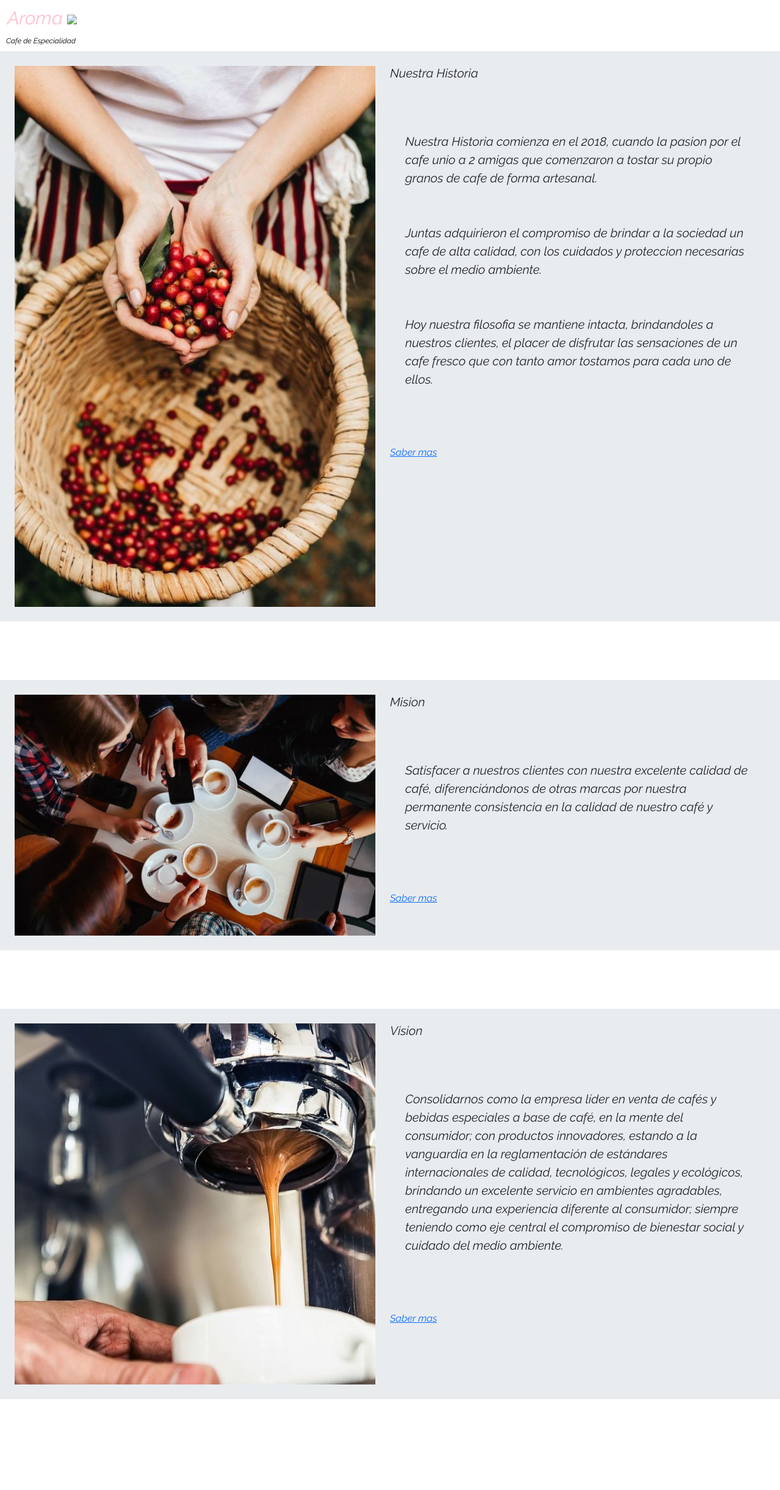
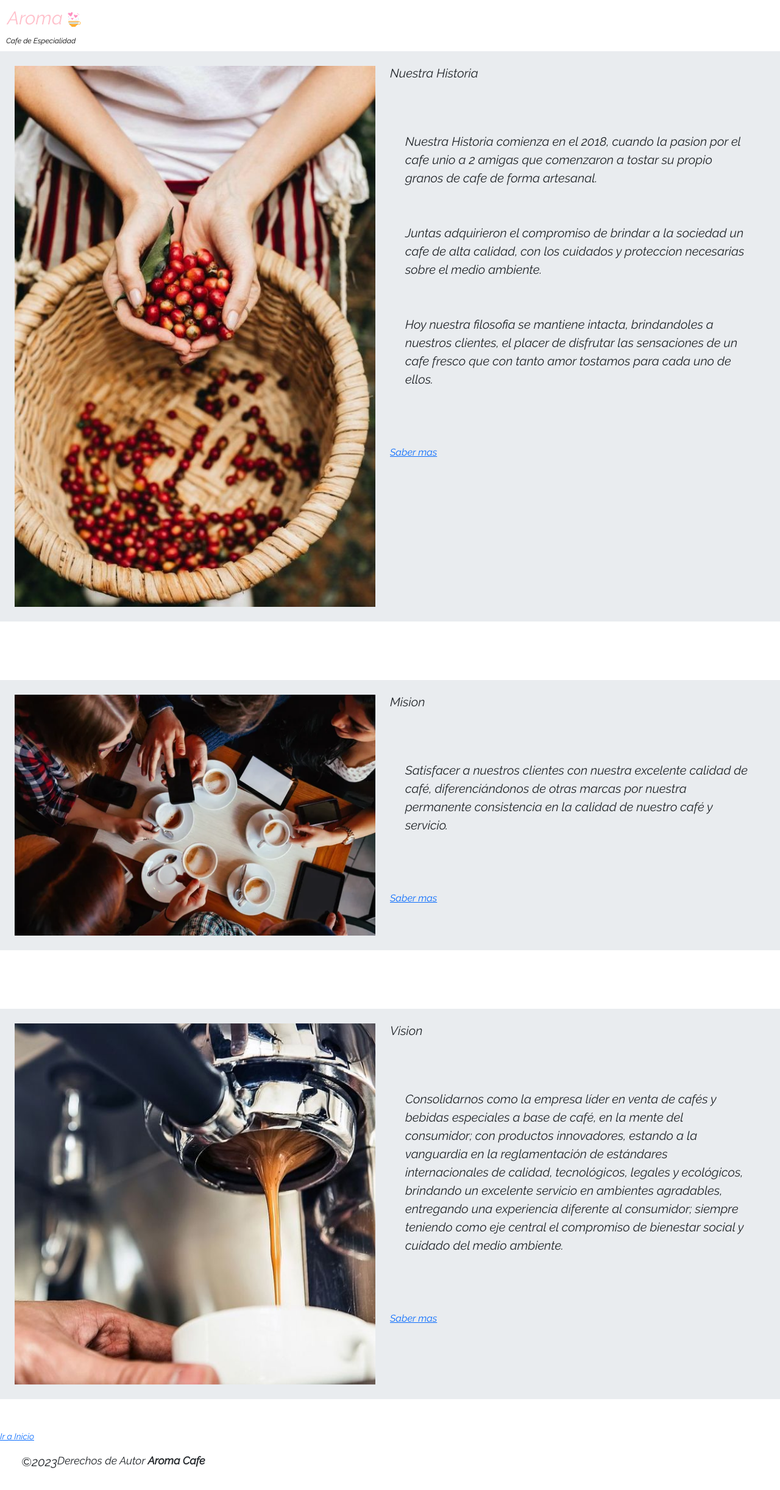
Before and after one commit to Mariavju/finalaromacafe, a plain HTML site: page nuestra historia.html in a window 1280 px wide. Shown: the whole page at 61% size. Before the commit the page ends 2294 px from the top, so only its background shows below. Drawn offline with nearby package versions, Linux system fonts and the light colour scheme.

Commit message:
correccion

```diff
--- a/nuestra historia.html
+++ b/nuestra historia.html
@@ -3,7 +3,7 @@
 <head>
     <meta charset="UTF-8">
     <meta name="viewport" content="width=device-width, initial-scale=1.0">
-    <link rel="icon" type="imagen/png" href="taza.png">
+    <link rel="icon" type="imagen/png" href="Imagenes/taza (1).png">
     <link rel="stylesheet" href="style1.css">
 
     <link rel="preconnect" href="https://fonts.gstatic.com" crossorigin>
@@ -27,7 +27,7 @@
 
     <div>
 
-    <h1 class="nombre">Aroma <img src="taza (1).png" ></h1>
+    <h1 class="nombre">Aroma <img src="Imagenes/taza (1).png" ></h1>
 
     <h6 class="name">Cafe de Especialidad</h6>
 
@@ -107,6 +107,10 @@
 
     </div>
 
+     <br>
+     <br>
+        <a href="inicio.html" > <small> Ir a Inicio </small>  </a>
+
 
 
 
@@ -120,4 +124,8 @@
           <script src="https://cdn.jsdelivr.net/npm/bootstrap@5.3.2/dist/js/bootstrap.bundle.min.js" integrity="sha384-C6RzsynM9kWDrMNeT87bh95OGNyZPhcTNXj1NW7RuBCsyN/o0jlpcV8Qyq46cDfL" crossorigin="anonymous"></script>
 
 </body>
+<footer>
+  <p>&copy;2023 <br><small>Derechos de Autor <b>Aroma Cafe</b> </b></a>
+  </small></p></footer>
+
 </html>
```
Also changed, not shown: index.html (+1 -1 lines), inicio.html (+3 -3 lines).
